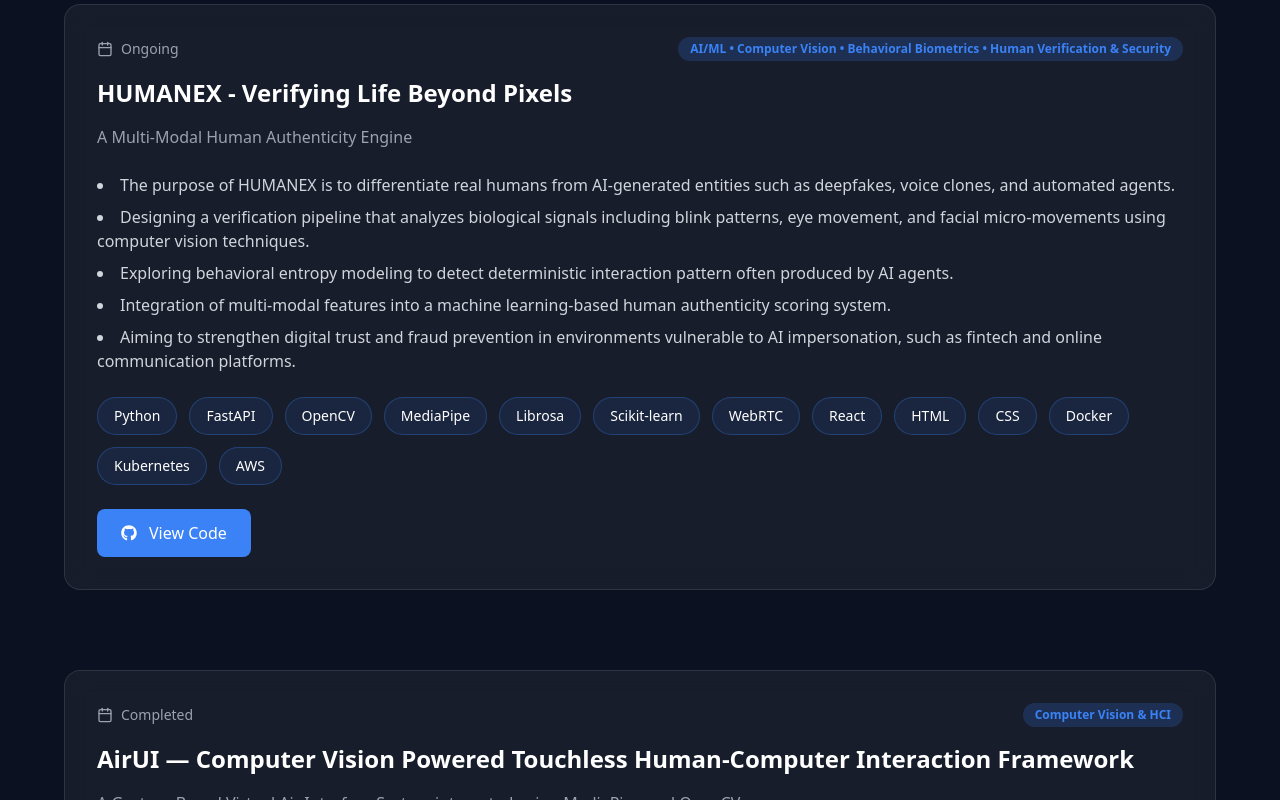
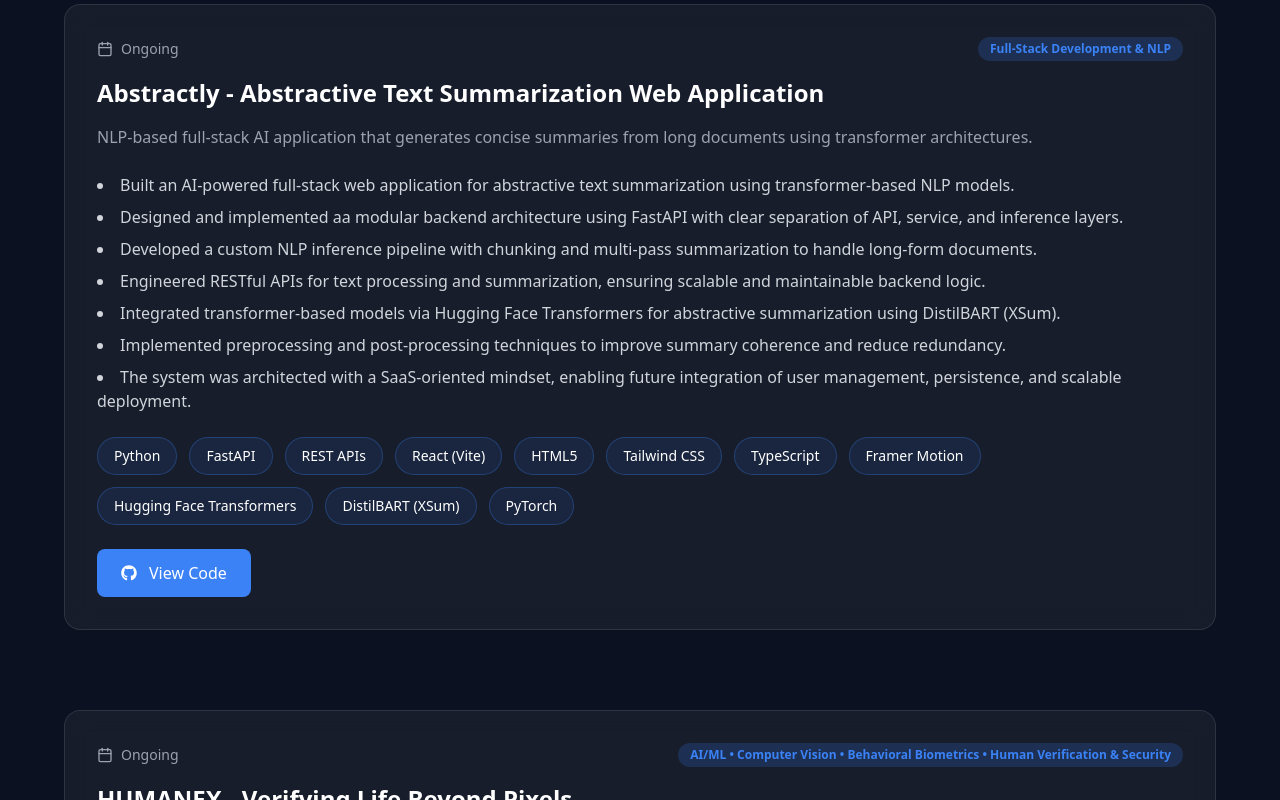
Before and after one commit to anushka583/Anushka-Portfolio, a React (Vite) app: page / in a window 1280 px wide. Shown: the part 4120-4920 px from the top of the page. Built offline with nearby package versions, Linux system fonts and the light colour scheme.

Commit message:
Added a new project to the Projects Section

```diff
--- a/src/components/Projects.jsx
+++ b/src/components/Projects.jsx
@@ -10,11 +10,29 @@
   const projects = [
     {
       id: 1,
+      title: "Abstractly - Abstractive Text Summarization Web Application",
+      status: "Ongoing",
+      category: "Full-Stack Development & NLP",
+      description: "NLP-based full-stack AI application that generates concise summaries from long documents using transformer architectures.",
+      bullets: [
+        "Built an AI-powered full-stack web application for abstractive text summarization using transformer-based NLP models.",
+        "Designed and implemented aa modular backend architecture using FastAPI with clear separation of API, service, and inference layers.",
+        "Developed a custom NLP inference pipeline with chunking and multi-pass summarization to handle long-form documents.",
+        "Engineered RESTful APIs for text processing and summarization, ensuring scalable and maintainable backend logic.",
+        "Integrated transformer-based models via Hugging Face Transformers for abstractive summarization using DistilBART (XSum).",
+        "Implemented preprocessing and post-processing techniques to improve summary coherence and reduce redundancy.",
+        "The system was architected with a SaaS-oriented mindset, enabling future integration of user management, persistence, and scalable deployment.",
+      ],
+      tech: ["Python", "FastAPI", "REST APIs", "React (Vite)", "HTML5", "Tailwind CSS", "TypeScript", "Framer Motion", "Hugging Face Transformers", "DistilBART (XSum)", "PyTorch"],
+      github: "https://github.com/anushka583/Abstractly",
+    },
+    {
+      id: 2,
       title: "HUMANEX - Verifying Life Beyond Pixels",
       status: "Ongoing",
       category: "AI/ML • Computer Vision • Behavioral Biometrics • Human Verification & Security",
       description:
-        "A Multi-Modal Human Authenticity Engine",
+        "This is a collaborative project on Multi-Modal Human Authenticity Engine.",
       bullets: [
         "The purpose of HUMANEX is to differentiate real humans from AI-generated entities such as deepfakes, voice clones, and automated agents.",
         "Designing a verification pipeline that analyzes biological signals including blink patterns, eye movement, and facial micro-movements using computer vision techniques.",
@@ -22,11 +40,11 @@
         "Integration of multi-modal features into a machine learning-based human authenticity scoring system.",
         "Aiming to strengthen digital trust and fraud prevention in environments vulnerable to AI impersonation, such as fintech and online communication platforms.",
       ],
-      tech: ["Python", "FastAPI", "OpenCV", "MediaPipe", "Librosa", "Scikit-learn", "WebRTC", "React", "HTML", "CSS", "Docker", "Kubernetes", "AWS"],
+      tech: ["Python", "FastAPI", "REST APIs", "OpenCV", "MediaPipe", "Librosa", "Scikit-learn", "WebRTC", "React", "HTML", "CSS", "Docker", "Kubernetes", "AWS"],
       github: "https://github.com/anushka583/HUMANEX",
     },
     {
-      id: 2,
+      id: 3,
       title: "AirUI — Computer Vision Powered Touchless Human-Computer Interaction Framework",
       status: "Completed",
       category: "Computer Vision & HCI",
@@ -43,7 +61,7 @@
       github: "https://github.com/anushka583/gestured-based-virtual-interface",
     },
     {
-      id: 3,
+      id: 4,
       title: "ThreatPulse — Live Security Log Monitoring & Behavioral Analysis System",
       status: "Completed",
       category: "Security Analytics",
```
Also changed, not shown: 1 other file (tests, documents, lock files or other folders).
